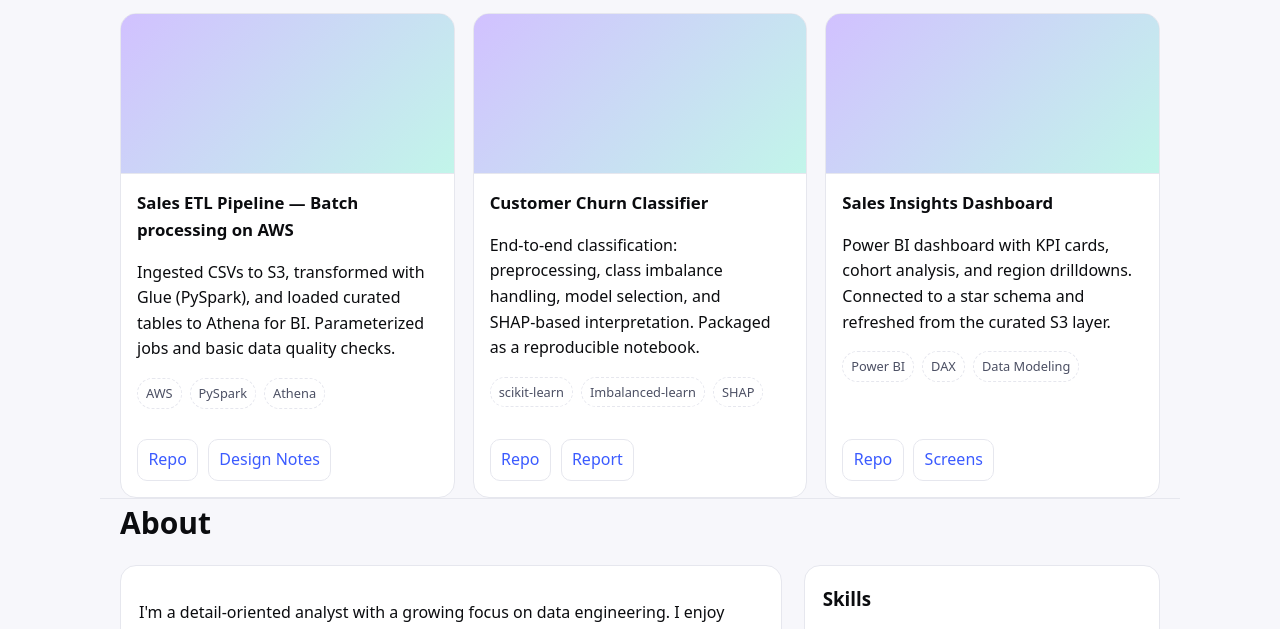
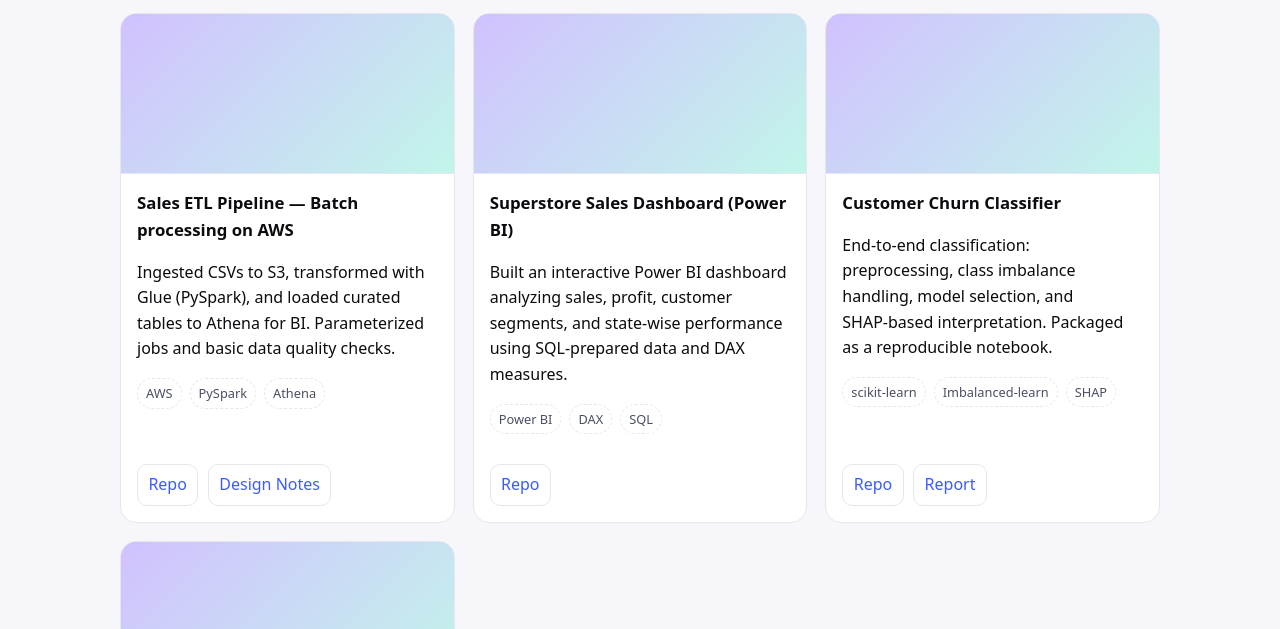
Before and after one commit to shr-data/shr-data.github.io, a plain HTML site: page index.html in a window 1280 px wide. Shown: the part 969-1598 px from the top of the page. Drawn offline with Linux system fonts and the light colour scheme.

Commit message:
Update index.html

```diff
--- a/index.html
+++ b/index.html
@@ -165,6 +165,27 @@
         </article>
         <!-- Project 3 -->
         <article class="card">
+  <div class="thumb" aria-label="Power BI Dashboard"></div>
+  <div class="body">
+    <h3>Superstore Sales Dashboard (Power BI)</h3>
+    <p>
+      Built an interactive Power BI dashboard analyzing sales, profit,
+      customer segments, and state-wise performance using SQL-prepared data
+      and DAX measures.
+    </p>
+    <div class="meta">
+      <span class="chip">Power BI</span>
+      <span class="chip">DAX</span>
+      <span class="chip">SQL</span>
+    </div>
+  </div>
+  <div class="links">
+    <a href="https://github.com/shr-data/superstore-powerbi-dashboard"
+       target="_blank">Repo</a>
+  </div>
+</article>
+
+        <article class="card">
           <div class="thumb" role="img" aria-label="Churn model cover"></div>
           <div class="body">
             <h3>Customer Churn Classifier</h3>
```
